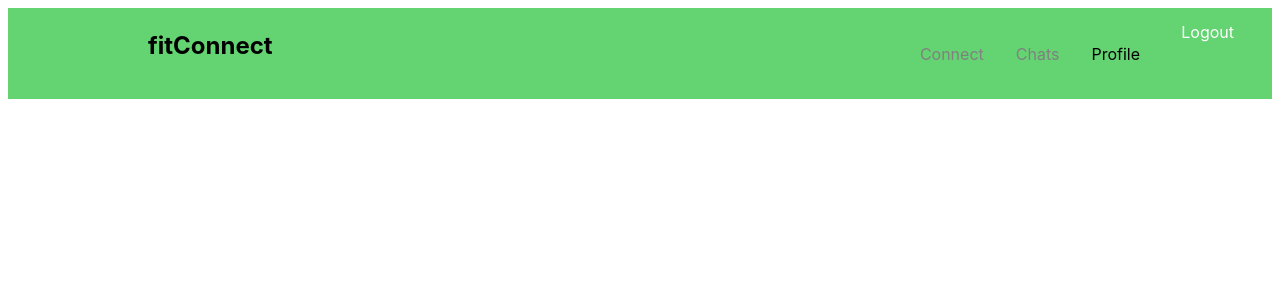
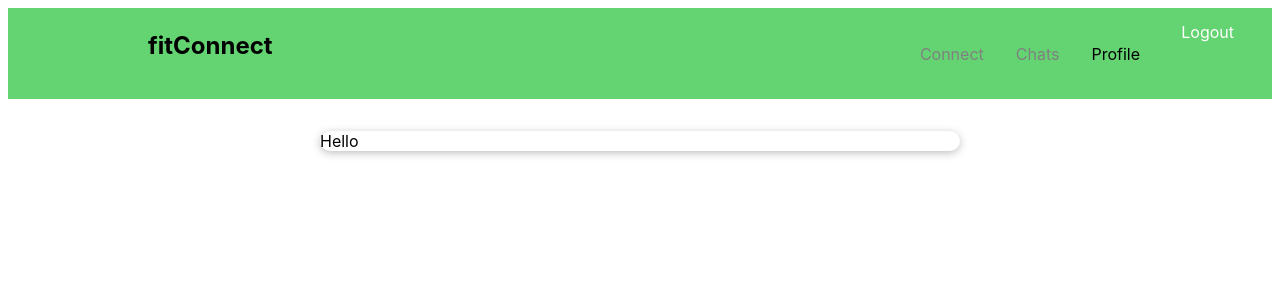
Before and after one commit to Alvin787/fitConnect, a React (Create React App) app: page /profile in a window 1280 px wide. Shown: the top 300 px of the page. Built offline with nearby package versions, Linux system fonts and the light colour scheme; no server answers.

Commit message:
created ui folder and card component

```diff
--- a/src/components/App.js
+++ b/src/components/App.js
@@ -7,6 +7,7 @@ import { AuthProvider } from "../contexts/AuthContext";
 import Chats from "./Chats"
 import Login from "./Login"
 import Navbar from "./Navbar/Navbar"
+import Profile from "./Profile"
 
 
 function App() {
@@ -18,6 +19,7 @@ function App() {
           <Switch>
             <Route path="/chats" component={Chats} />
             <Route exact path="/" component={Login} />
+            <Route exact path="/profile" component={Profile}/>
           </Switch>
         </AuthProvider>
       </Router>
--- a/src/components/Profile.js
+++ b/src/components/Profile.js
@@ -0,0 +1,12 @@
+import React from "react";
+import Card from "./UI/Card"
+import styles from "./Profile.module.css"
+
+const Profile = () => {
+    return(
+        <Card className={styles.main}>Hello</Card>
+    )
+
+}
+
+export default Profile;
--- /dev/null
+++ b/src/components/Profile.module.css
@@ -0,0 +1,16 @@
+.main {
+    margin: 2rem auto;
+    width: 90%;
+    max-width: 40rem;
+  }
+
+  .users ul {
+    list-style: none;
+    padding: 1rem;
+  }
+
+  .users li {
+    border: 1px solid #ccc;
+    margin: 0.5rem 0;
+    padding: 0.5rem;
+  }
--- /dev/null
+++ b/src/components/UI/Card.js
@@ -0,0 +1,8 @@
+import React from "react";
+import styles from  "./Card.module.css";
+
+const Card = (props) => {
+  return <div className = {`${styles.card} ${props.className}`}>{props.children}</div>;
+};
+
+export default Card;
--- /dev/null
+++ b/src/components/UI/Card.module.css
@@ -0,0 +1,5 @@
+.card{
+    background: white;
+    box-shadow: 0 2px 8px rgba(0,0,0,0.26);
+    border-radius: 10px;
+}
```
